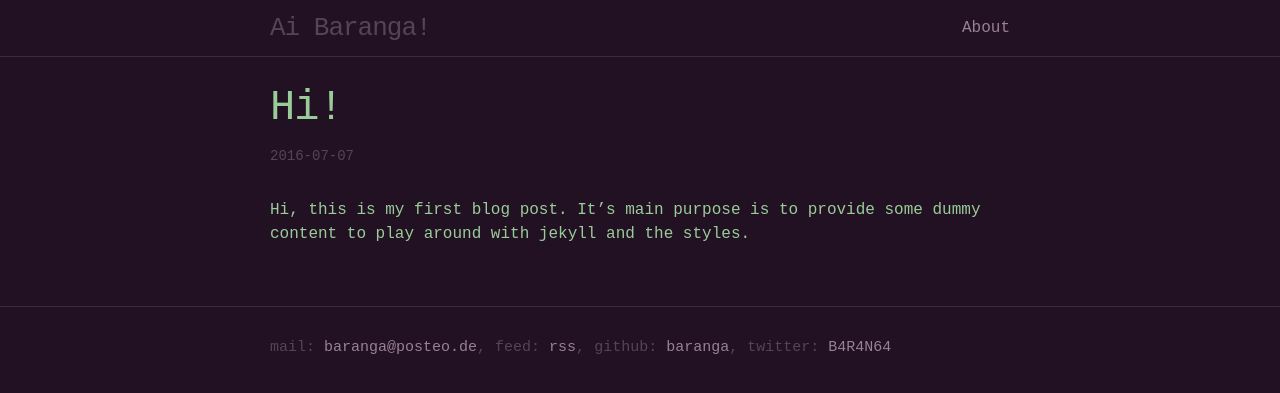
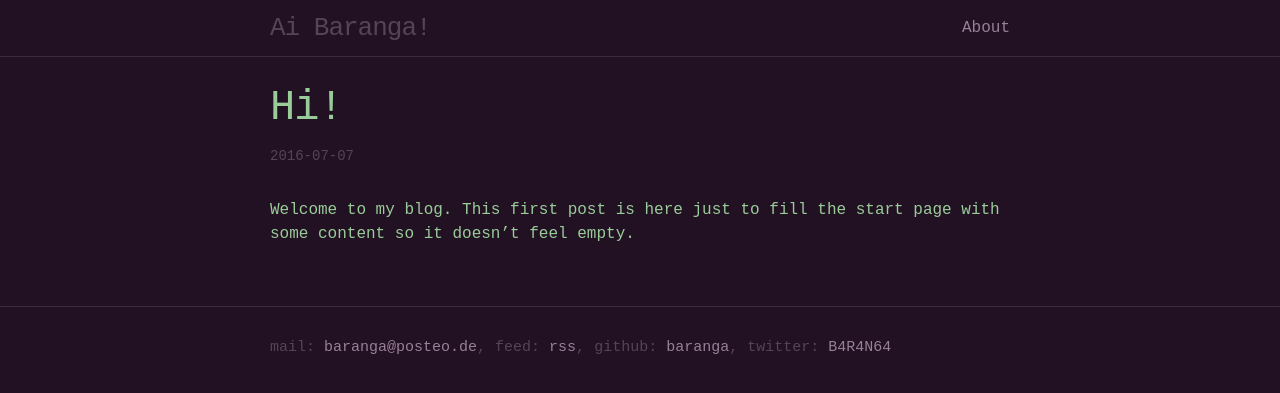
Before and after one commit to baranga/baranga.github.io, a Jekyll site: the page built from _posts/2016-07-07-hi.markdown, in a window 1280 px wide. Shown: the top 393 px of the page. Built offline with Jekyll 4.4.1, drawn with Linux system fonts in a browser that asks for light colours.

Commit message:
adjust first post text

```diff
--- a/_posts/2016-07-07-hi.markdown
+++ b/_posts/2016-07-07-hi.markdown
@@ -1,9 +1,8 @@
 ---
 layout: post
 title:  "Hi!"
-date:   2016-07-07 09:59:00
 categories: blog
 ---
 
-Hi, this is my first blog post. It's main purpose is to provide some dummy
-content to play around with jekyll and the styles.
+Welcome to my blog. This first post is here just to fill the start page with
+some content so it doesn't feel empty.
```
